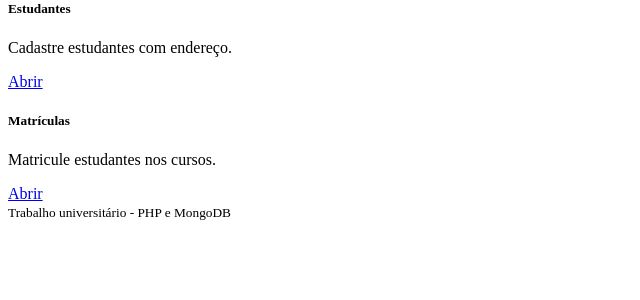
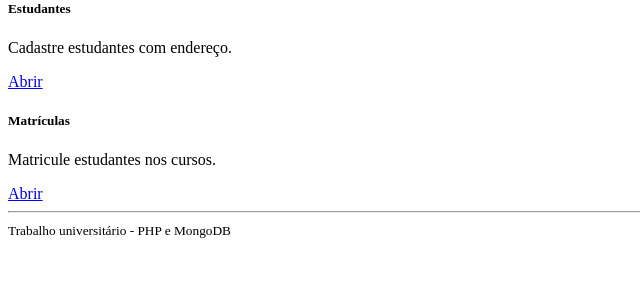
Before and after one commit to Trabalho-em-dupla/cadastro-de-estudante, a PHP site: page /index.php in a window 1280 px wide. Shown: the part 228-528 px from the top of the page, without its empty margins (0-640 px from the left). Run offline with PHP 8.4, Linux system fonts and the light colour scheme.

Commit message:
Ajustes Finais

```diff
--- a/includes/rodape.php
+++ b/includes/rodape.php
@@ -1,11 +1,9 @@
-<?php
-?>
 </main>
 
-<footer class="text-center text-muted py-4 mt-5">
+<footer>
+    <hr>
     <small>Trabalho universitário - PHP e MongoDB</small>
 </footer>
 
-<script src="https://cdn.jsdelivr.net/npm/bootstrap@5.3.3/dist/js/bootstrap.bundle.min.js"></script>
 </body>
 </html>
```
